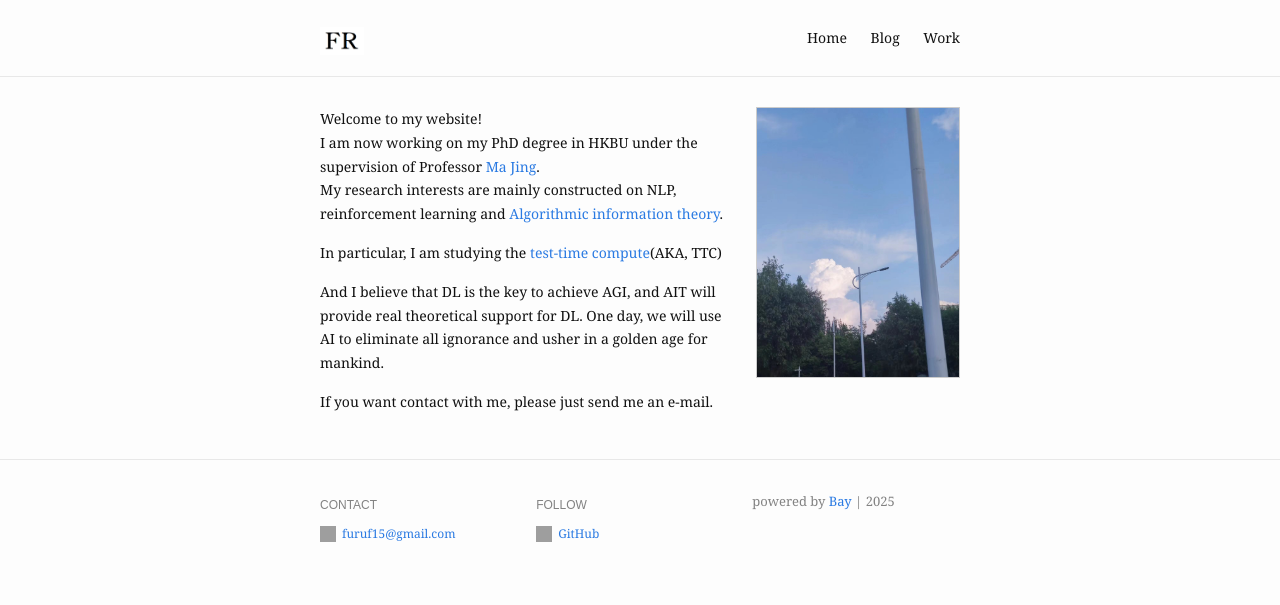
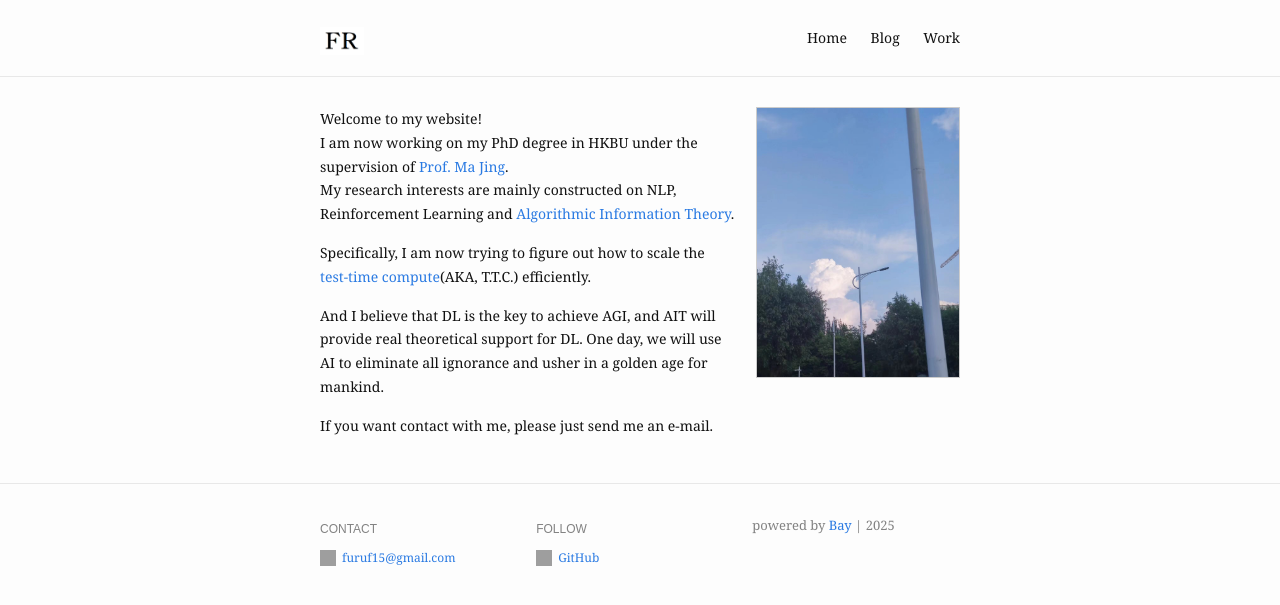
Before and after one commit to FuRuF-11/FuRuF-11.github.io, a Jekyll site: the page built from index.md, in a window 1280 px wide. Shown: the top 605 px of the page. Built offline with Jekyll 4.4.1, drawn with Linux system fonts in a browser that asks for light colours; a script that is not in the unit is left out.

Commit message:
modified:   index.md

```diff
--- a/index.md
+++ b/index.md
@@ -5,10 +5,10 @@
   alt: website picture
 ---
 Welcome to my website!
-I am now working on my PhD degree in HKBU under the supervision of Professor [Ma Jing](https://majingcuhk.github.io/).
-My research interests are mainly constructed on NLP, reinforcement learning and [Algorithmic information theory](http://www.hutter1.net/ait.htm#ray).
+I am now working on my PhD degree in HKBU under the supervision of  [Prof. Ma Jing](https://majingcuhk.github.io/).
+My research interests are mainly constructed on NLP, Reinforcement Learning and [Algorithmic Information Theory](http://www.hutter1.net/ait.htm#ray).
 
-In particular, I am studying the [test-time compute](https://huggingface.co/spaces/HuggingFaceH4/blogpost-scaling-test-time-compute)(AKA, TTC)
+Specifically, I am now trying to figure out how to scale the [test-time compute](https://huggingface.co/spaces/HuggingFaceH4/blogpost-scaling-test-time-compute)(AKA, T.T.C.) efficiently.
 
 And I believe that DL is the key to achieve AGI, and AIT will provide real theoretical support for DL. One day, we will use AI to eliminate all ignorance and usher in a golden age for mankind.
 
```
